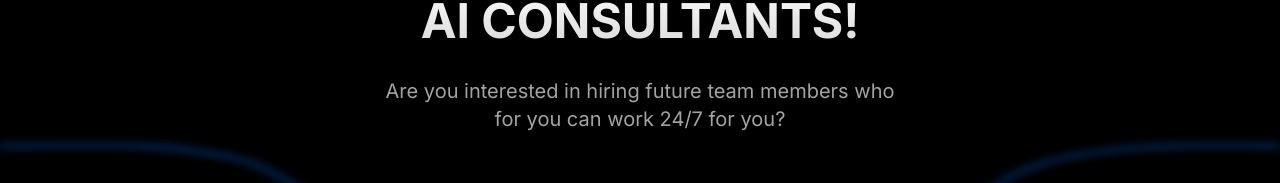
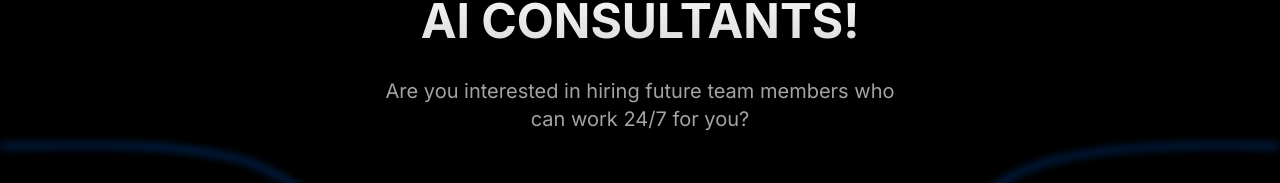
Before and after one commit to rohanbalkondekar/OutSight, a Next.js app: page / in a window 1280 px wide. Shown: the part 237-420 px from the top of the page. Built offline with nearby package versions, Linux system fonts and the light colour scheme.

Commit message:
added favicon

```diff
--- a/components/ui/google-gemini-effect.tsx
+++ b/components/ui/google-gemini-effect.tsx
@@ -34,10 +34,10 @@ export const GoogleGeminiEffect = ({
       </p>
       <p className="text-xs md:text-xl font-normal text-center text-neutral-400 mt-4 max-w-lg mx-auto">
         {description ||
-          `Are you interested in hiring future team members who for you can work 24/7 for you? `}
+          `Are you interested in hiring future team members who can work 24/7 for you? `}
       </p>
       <div className="w-full h-[890px] -top-60 md:-top-40  flex items-center justify-center bg-red-transparent absolute ">
-      <button
+        <button
           onClick={handleButtonClick}
           className="font-bold bg-white rounded-full md:px-4 md:py-2 px-2 py-1 md:mt-32 mt-8 z-30 md:text-base text-black text-xs  w-fit mx-auto "
         >
--- a/pages/_app.tsx
+++ b/pages/_app.tsx
@@ -5,7 +5,7 @@ function MyApp({ Component, pageProps }: AppProps) {
   return (
     <>
       <Head>
-        <link rel="shortcut icon" href="/robot_flat.svg" />
+        <link rel="shortcut icon" href="/favicon.ico" />
       </Head>
       <Component {...pageProps} />
     </>
--- a/src/app/page.tsx
+++ b/src/app/page.tsx
@@ -3,7 +3,7 @@ import { GoogleGeminiEffectDemo } from "./gemini";
 export default function Home() {
   return (
     <div style={{ transform: 'translateY(-150px)', height: '100vh' }}>
-    <GoogleGeminiEffectDemo />
-      </div>
+      <GoogleGeminiEffectDemo />
+    </div>
   );
 }
```
Also changed, not shown: public/robot_flat.svg (deleted), 1 other file (tests, documents, lock files or other folders).
